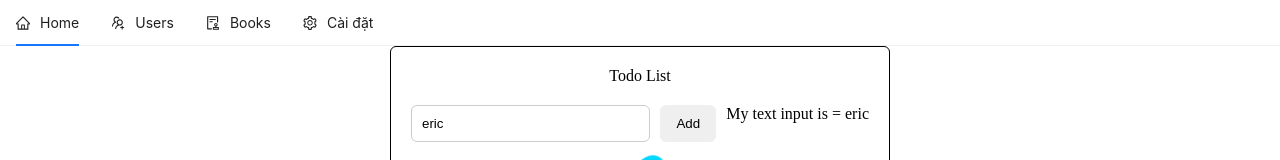
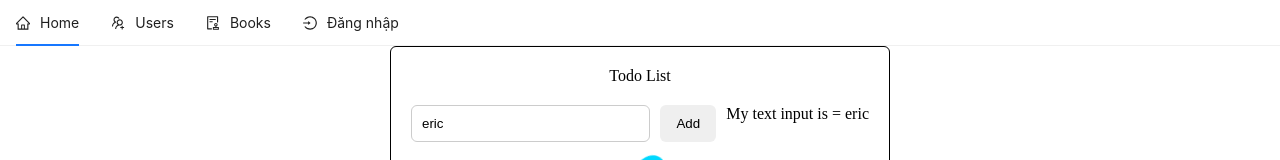
Before and after one commit to anhnguyen13131313/React-vite-QuocAnh, a React (Vite) app: page / in a window 1280 px wide. Shown: the top 160 px of the page. Built offline with nearby package versions, Linux system fonts and the light colour scheme; no server answers.

Commit message:
video 101

```diff
--- a/src/App.jsx
+++ b/src/App.jsx
@@ -4,14 +4,27 @@ import TodoNew from "./Components/todo/TodoNew";
 import reactLogo from "./assets/react.svg";
 import Header from "./Components/layout/header";
 import Footer from "./Components/layout/footer";
-import { useState } from "react";
+import { useContext, useEffect, useState } from "react";
 import { Outlet } from "react-router-dom";
+import { getAccountAPI } from "./services/api.service";
+import { AuthContext } from "./Components/context/auth.context";
 
 const App = () => {
+  const { setUser } = useContext(AuthContext);
+
+  useEffect(() => {
+    fetchUserInfo();
+  }, []);
+  const fetchUserInfo = async () => {
+    const res = await getAccountAPI();
+    if (res.data) {
+      setUser(res.data.user);
+      console.log(">>> check user data", res.data);
+    }
+  };
   return (
     <>
       <Header />
-
       <Outlet />
       <Footer />
     </>
--- a/src/Components/layout/header.jsx
+++ b/src/Components/layout/header.jsx
@@ -5,15 +5,16 @@ import {
   HomeOutlined,
   AuditOutlined,
   SettingOutlined,
+  LoginOutlined,
+  AliwangwangOutlined,
 } from "@ant-design/icons";
 import { Children, useContext, useState } from "react";
 import { AuthContext } from "../context/auth.context";
+import { icons } from "antd/es/image/PreviewGroup";
 const Header = () => {
   const [current, setCurrent] = useState("");
   const { user } = useContext(AuthContext);
-  console.log(">> check data", user);
   const onClick = (e) => {
-    console.log("click ", e);
     setCurrent(e.key);
   };
   const items = [
@@ -32,21 +33,32 @@ const Header = () => {
       key: "books",
       icon: <AuditOutlined />,
     },
+
+    ...(!user.id
+      ? [
           {
-      label: "Cài đặt",
+            label: <Link to={"/register"}>Đăng nhập</Link>,
+            key: "login",
+            icon: <LoginOutlined />,
+          },
+        ]
+      : []),
+
+    ...(user.id
+      ? [
+          {
+            label: `Welcome ${user.fullName}`,
             key: "setting",
-      icon: <SettingOutlined />,
+            icon: <AliwangwangOutlined />,
             children: [
-        {
-          label: <Link to={"/login"}>Đăng nhập</Link>,
-          key: "login",
-        },
               {
                 label: "Đăng xuất",
                 key: "logout",
               },
             ],
           },
+        ]
+      : []),
   ];
   return (
     <Menu
--- a/src/Components/user/update.user.modal.jsx
+++ b/src/Components/user/update.user.modal.jsx
@@ -15,7 +15,6 @@ const UpdateUserModal = (props) => {
   } = props;
 
   useEffect(() => {
-    console.log(">>> check data Update props", dataUpdate);
     if (dataUpdate) {
       setId(dataUpdate._id);
       setFullName(dataUpdate.fullName);
--- a/src/Components/user/user.table.jsx
+++ b/src/Components/user/user.table.jsx
@@ -110,7 +110,6 @@ const UserTable = (props) => {
         setPageSize(+pagination.pageSize);
       }
     }
-    console.log(">>>> check", { pagination, filters, sorter, extra });
   };
   return (
     <>
--- a/src/Components/user/view.user.detail.jsx
+++ b/src/Components/user/view.user.detail.jsx
@@ -58,7 +58,6 @@ const ViewUserDetail = (props) => {
       });
     }
   };
-  console.log(">>>check Preview", preview);
 
   return (
     <Drawer
--- a/src/pages/login.jsx
+++ b/src/pages/login.jsx
@@ -65,7 +65,11 @@ const LoginPage = () => {
                 { required: true, message: "Please input your password!" },
               ]}
             >
-              <Input.Password />
+              <Input.Password
+                onKeyDown={(even) => {
+                  if (even.key === "Enter") form.submit();
+                }}
+              />
             </Form.Item>
             <Form.Item>
               <div
--- a/src/pages/register.jsx
+++ b/src/pages/register.jsx
@@ -6,8 +6,6 @@ const RegisterPage = () => {
   const [form] = Form.useForm();
   const navigate = useNavigate();
   const onFinish = async (values) => {
-    console.log(">>> check values", values);
-
     const res = await registerUserAPI(
       values.fullName,
       values.email,
--- a/src/services/api.service.js
+++ b/src/services/api.service.js
@@ -71,6 +71,10 @@ const loginAPI = (email, password) => {
   };
   return axios.post(URL_BACKEND, data);
 };
+const getAccountAPI = () => {
+  const URL_BACKEND = "/api/v1/auth/account";
+  return axios.get(URL_BACKEND);
+};
 export {
   createUserAPI,
   updateUserAPI,
@@ -80,4 +84,5 @@ export {
   updateUserAvatarAPI,
   registerUserAPI,
   loginAPI,
+  getAccountAPI,
 };
--- a/src/services/axios.customize.js
+++ b/src/services/axios.customize.js
@@ -6,14 +6,22 @@ const instance = axios.create({
 
 // Alter defaults after instance has been created
 // instance.defaults.headers.common['Authorization'] = AUTH_TOKEN;
-// Add a request interceptor
 instance.interceptors.request.use(
   function (config) {
-    // Do something before the request is sent
+    if (
+      typeof window !== "undefined" &&
+      window &&
+      window.localStorage &&
+      window.localStorage.getItem("access_token")
+    ) {
+      config.headers.Authorization =
+        "Bearer " + window.localStorage.getItem("access_token");
+    }
+    // Do something before request is sent
     return config;
   },
   function (error) {
-    // Do something with the request error
+    // Do something with request error
     return Promise.reject(error);
   },
 );
```
Lines whose indentation alone changed are shown as unchanged.
